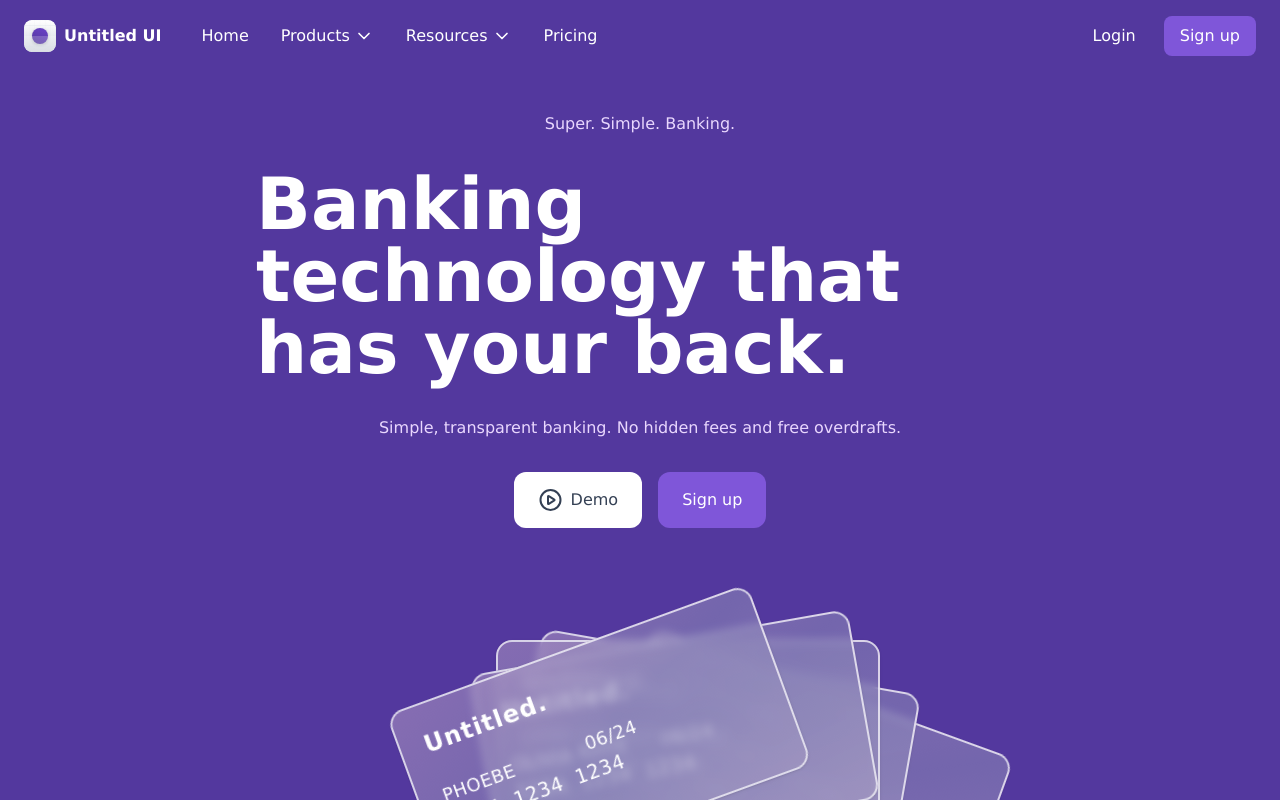
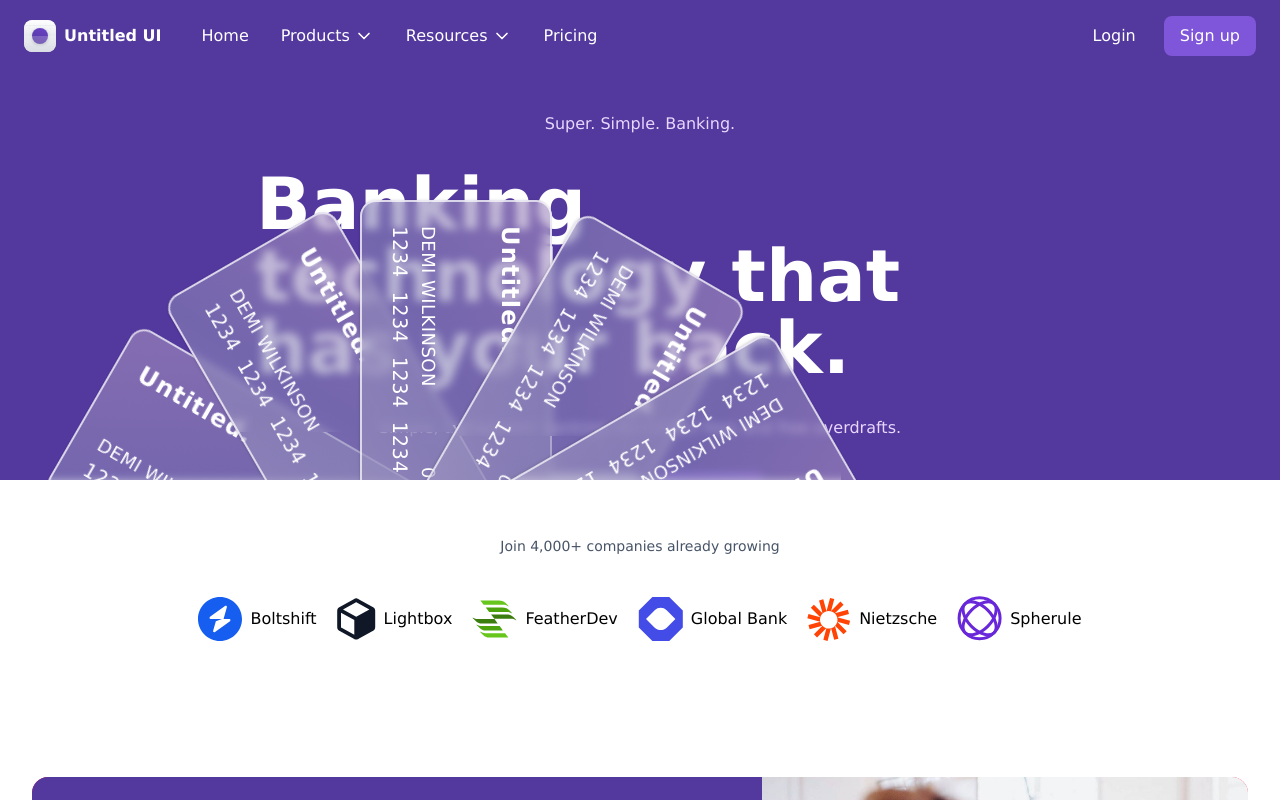
Before and after one commit to kazi331/untitled_ui, a React (Vite) app: page / in a window 1280 px wide. Shown: the top 800 px of the page. Built offline with nearby package versions, Linux system fonts and the light colour scheme.

Commit message:
card rotation done

```diff
--- a/src/components/home/Hero.tsx
+++ b/src/components/home/Hero.tsx
@@ -1,6 +1,5 @@
-import { cards } from "@/lib/dummy";
 import { PlayCircle } from "../shared/Icons";
-import HeroCreditCards, { CreditCard } from "./HeroCreditCards";
+import HeroCreditCards from "./HeroCreditCards";
 
 export default function Hero() {
   return (
@@ -22,8 +21,6 @@ export default function Hero() {
           </button>
         </div>
         <HeroCreditCards />
-        {/* Credit Card */}
-        <CreditCard card={cards[2]} contentClasses="" />
       </div>
     </div>
   );
--- a/src/components/home/HeroCreditCards.tsx
+++ b/src/components/home/HeroCreditCards.tsx
@@ -2,79 +2,46 @@ import { cards, type Card } from "@/lib/dummy";
 
 export default function HeroCreditCards() {
   return (
-    <div className="relative w-full h-64 flex items-end justify-center">
-      <div className="relative w-full h-full flex items-end justify-center">
-        {cards.map((card, index) => {
-          // Calculate rotation and positioning for fanned effect
-          const baseRotation = -20; // Start from left
-          const rotationStep = 10; // Degrees between each card
-          const rotation = baseRotation + index * rotationStep;
-
-          // Calculate z-index for layering
-          const zIndex = cards.length - index;
-
-          // Calculate horizontal offset for fanned positioning
-          const horizontalOffset = (index - 2) * 8; // Center card at index 2
-
-          // Determine card visibility and styling based on position
-          let cardClasses = "";
-          let contentClasses = "";
-
-          if (card.visible === "partial-left") {
-            cardClasses = "w-64 h-40 -translate-x-16";
-            contentClasses = "opacity-60";
-          } else if (card.visible === "partial-right") {
-            cardClasses = "w-64 h-40 translate-x-16";
-            contentClasses = "opacity-60";
-          } else if (card.visible === "center") {
-            cardClasses = "w-72 h-44";
-            contentClasses = "opacity-100";
-          } else {
-            cardClasses = "w-68 h-42";
-            contentClasses = "opacity-80";
-          }
-
+    <div className="h-[]">
+      <div className="flex justify-center relative -my-10">
+        <div>
+          {cards.map((card: Card, i: number) => {
             return (
               <div
+                className="absolute top-0 left-0 "
                 key={card.id}
-              className={`absolute bottom-0 ${cardClasses} transform transition-all duration-300 ease-out`}
                 style={{
-                transform: `rotate(${rotation}deg) translateX(${horizontalOffset}px)`,
-                zIndex: zIndex,
-                transformOrigin: "bottom center",
+                  transform: `rotate(${(i + 1) * 30}deg)`,
+                  // transformOrigin: "bottom right",
+                  transformOrigin: "420px 100px",
                 }}
               >
-              {/* Credit Card */}
-              <CreditCard card={card} contentClasses={contentClasses} />
+                <CreditCard card={cards[3]} />
               </div>
             );
           })}
+        </div>
+        {/* <CreditCard card={cards[3]} /> */}
       </div>
     </div>
   );
 }
 
-export const CreditCard = ({
-  card,
-  contentClasses,
-}: {
-  card: Card;
-  contentClasses: string;
-}) => {
+export const CreditCard = ({ card }: { card: Card }) => {
   return (
     <div
-      className={`w-96 h-48 rounded-2xl bg-gradient-to-br from-[#A68FC0]/60 via-[#8883B7]/60 to-[#A297C1]/60 backdrop-blur-xs border-2 border-white/70 shadow `}
+      className={`w-max h-48 rounded-2xl bg-gradient-to-br from-[#A68FC0]/60 via-[#8883B7]/60 to-[#A297C1]/60 backdrop-blur-xs border-2 border-white/70 shadow `}
     >
       <div className="p-6 w-2/3 flex flex-col justify-between h-full">
         <p className="text-white font-semibold text-2xl tracking-wider">
           Untitled.
         </p>
         <div>
-          <div className="flex items-center justify-between text-white font-medium text-lg tracking-wide ">
+          <div className="w-max flex gap-20 items-center justify-between text-white font-medium text-lg tracking-wide ">
             <p>{card.name}</p>
             <p>{card.expiry}</p>
           </div>
-          <p className="text-white font-mono text-xl tracking-wider">
+          <p className="w-max text-white font-mono text-xl tracking-wider">
             {card.cardNumber}
           </p>
         </div>
```
Lines whose indentation alone changed are shown as unchanged.
